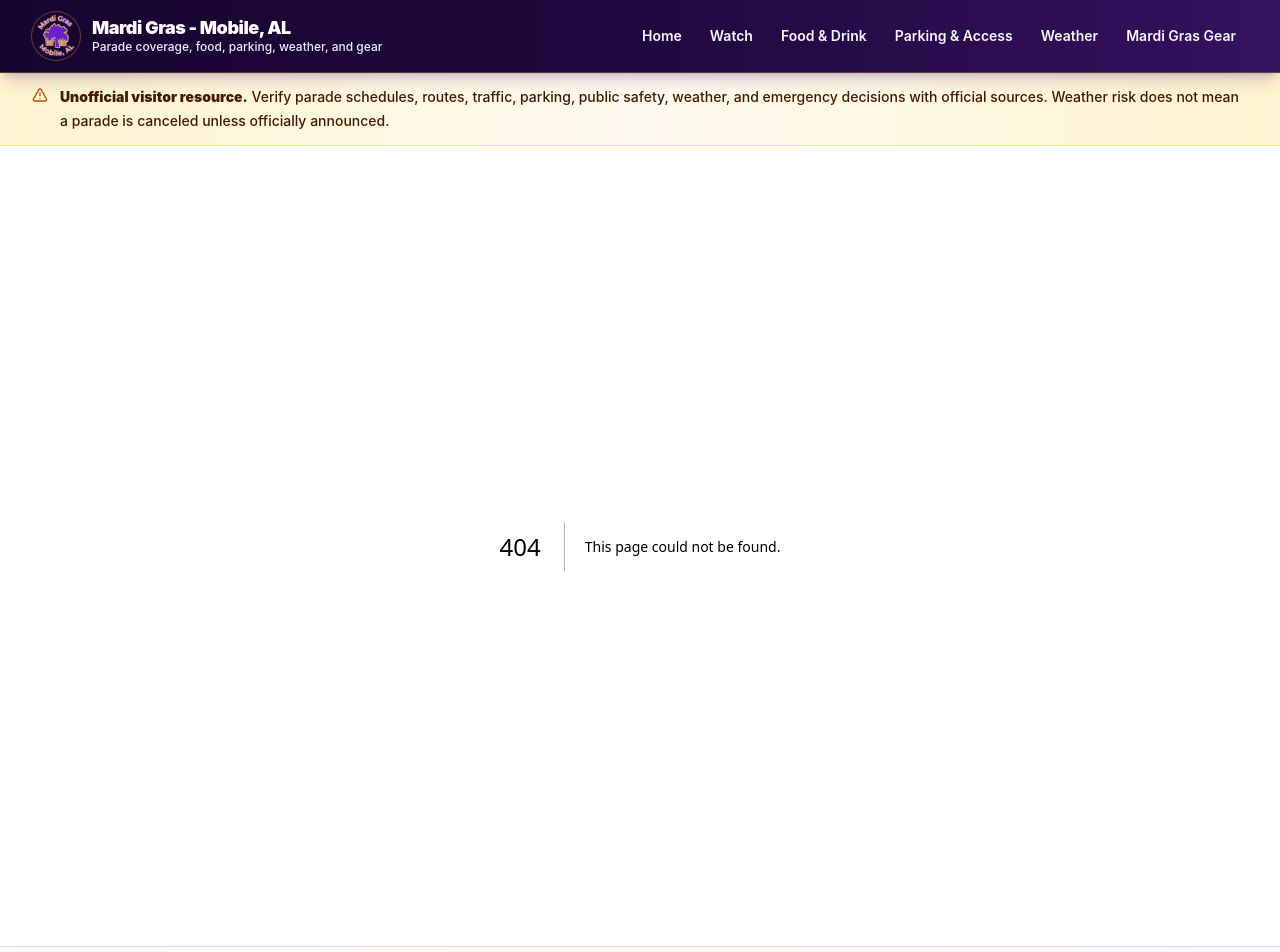
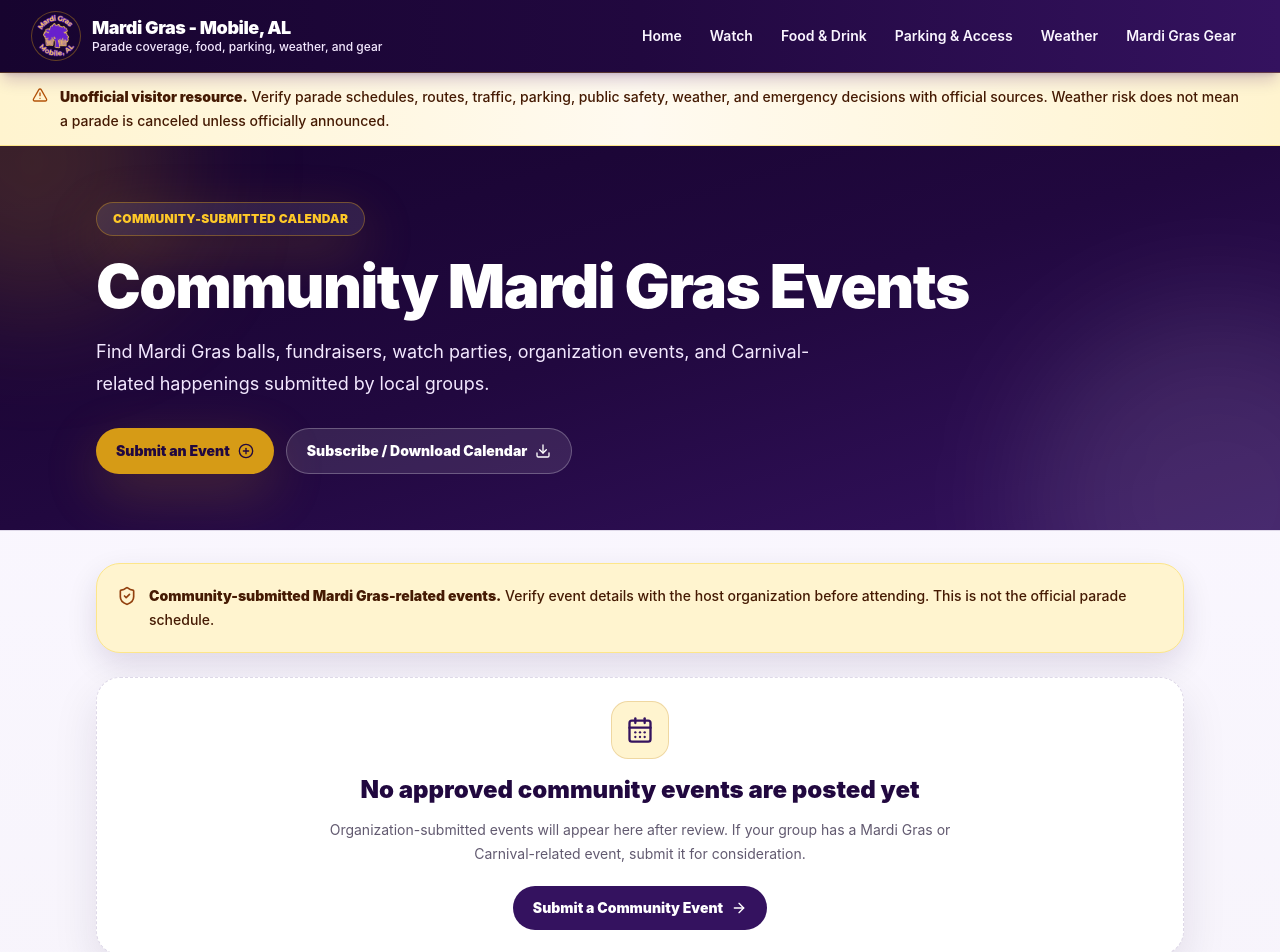
Before and after one commit to TheCryptoArborist/251mardigras, a Next.js app: page /events in a window 1280 px wide. Before the commit this address had no page. Shown: the top 952 px of the page. Built offline with nearby package versions, Linux system fonts and the light colour scheme.

Commit message:
Add Community Mardi Gras Events page

```diff
--- /dev/null
+++ b/src/app/events/page.tsx
@@ -0,0 +1,108 @@
+import Link from "next/link";
+import { ArrowRight, CalendarDays, Download, ExternalLink, PlusCircle, ShieldCheck } from "lucide-react";
+import {
+  buildGoogleCalendarUrl,
+  formatCommunityEventDate,
+  fullEventLocation,
+  getApprovedCommunityEvents,
+  type CommunityEvent
+} from "@/lib/community-events";
+
+export const dynamic = "force-dynamic";
+
+export default function CommunityEventsPage() {
+  const events = getApprovedCommunityEvents();
+
+  return (
+    <div>
+      <section className="relative overflow-hidden border-b border-parade-line bg-gradient-to-br from-parade-purpleDeep via-parade-purpleDark to-parade-purple text-white">
+        <div className="absolute left-[-7rem] top-[-8rem] h-72 w-72 rounded-full bg-parade-gold/20 blur-3xl" aria-hidden="true" />
+        <div className="absolute bottom-[-10rem] right-[-8rem] h-96 w-96 rounded-full bg-white/10 blur-3xl" aria-hidden="true" />
+        <div className="relative z-10 mx-auto max-w-6xl px-4 py-10 sm:px-6 lg:px-8 lg:py-14">
+          <div className="inline-flex items-center gap-2 rounded-full border border-parade-gold/40 bg-white/10 px-4 py-2 text-xs font-black uppercase tracking-wide text-parade-goldBright shadow-glow">
+            Community-submitted calendar
+          </div>
+          <h1 className="mt-5 max-w-4xl text-4xl font-black tracking-tight text-white sm:text-6xl">
+            Community Mardi Gras Events
+          </h1>
+          <p className="mt-5 max-w-3xl text-lg leading-8 text-purple-100">
+            Find Mardi Gras balls, fundraisers, watch parties, organization events, and Carnival-related happenings submitted by local groups.
+          </p>
+          <div className="mt-7 flex flex-wrap gap-3">
+            <Link href="/submit-event" className="inline-flex items-center justify-center gap-2 rounded-full bg-parade-gold px-5 py-3 text-sm font-black text-parade-purpleDark shadow-glow transition hover:-translate-y-0.5 hover:bg-parade-goldBright">
+              Submit an Event <PlusCircle className="h-4 w-4" aria-hidden="true" />
+            </Link>
+            <a href="/api/events/calendar.ics" className="inline-flex items-center justify-center gap-2 rounded-full border border-white/25 bg-white/10 px-5 py-3 text-sm font-black text-white transition hover:-translate-y-0.5 hover:bg-white/15">
+              Subscribe / Download Calendar <Download className="h-4 w-4" aria-hidden="true" />
+            </a>
+          </div>
+        </div>
+      </section>
+
+      <div className="mx-auto max-w-6xl space-y-6 px-4 py-8 sm:px-6 lg:px-8">
+        <section className="rounded-[1.5rem] border border-amber-200 bg-parade-goldSoft p-5 shadow-civic">
+          <div className="flex items-start gap-3">
+            <ShieldCheck className="mt-0.5 h-5 w-5 shrink-0 text-amber-800" aria-hidden="true" />
+            <p className="text-sm font-medium leading-6 text-amber-950">
+              <span className="font-black">Community-submitted Mardi Gras-related events.</span>{" "}
+              Verify event details with the host organization before attending. This is not the official parade schedule.
+            </p>
+          </div>
+        </section>
+
+        {events.length > 0 ? (
+          <section className="grid gap-4 lg:grid-cols-2">
+            {events.map((event) => (
+              <EventCard key={event.id} event={event} />
+            ))}
+          </section>
+        ) : (
+          <section className="rounded-[1.5rem] border border-dashed border-parade-line bg-white p-6 text-center shadow-card">
+            <div className="mx-auto grid h-14 w-14 place-items-center rounded-2xl bg-parade-goldSoft text-parade-purple ring-1 ring-parade-gold/40">
+              <CalendarDays className="h-7 w-7" aria-hidden="true" />
+            </div>
+            <h2 className="mt-4 text-2xl font-black text-parade-purpleDark">No approved community events are posted yet</h2>
+            <p className="mx-auto mt-3 max-w-2xl text-sm leading-6 text-parade-muted">
+              Organization-submitted events will appear here after review. If your group has a Mardi Gras or Carnival-related event, submit it for consideration.
+            </p>
+            <Link href="/submit-event" className="mt-5 inline-flex items-center justify-center gap-2 rounded-full bg-parade-purple px-5 py-3 text-sm font-black text-white transition hover:-translate-y-0.5 hover:bg-parade-purpleDark">
+              Submit a Community Event <ArrowRight className="h-4 w-4" aria-hidden="true" />
+            </Link>
+          </section>
+        )}
+      </div>
+    </div>
+  );
+}
+
+function EventCard({ event }: { event: CommunityEvent }) {
+  return (
+    <article className="rounded-[1.5rem] border border-parade-line bg-gradient-to-br from-white via-parade-cream to-parade-purpleMist p-5 shadow-card">
+      <p className="text-xs font-black uppercase tracking-wide text-parade-purple">{event.eventType}</p>
+      <h2 className="mt-2 text-2xl font-black text-parade-purpleDark">{event.title}</h2>
+      <p className="mt-1 text-sm font-bold text-parade-muted">Hosted by {event.organization}</p>
+      <dl className="mt-4 space-y-2 text-sm leading-6 text-parade-muted">
+        <div>
+          <dt className="font-black uppercase text-parade-purple">When</dt>
+          <dd>{formatCommunityEventDate(event)}</dd>
+        </div>
+        <div>
+          <dt className="font-black uppercase text-parade-purple">Where</dt>
+          <dd>{fullEventLocation(event)}</dd>
+        </div>
+      </dl>
+      <p className="mt-4 text-sm leading-6 text-parade-muted">{event.description}</p>
+      <div className="mt-5 flex flex-wrap gap-2">
+        <Link href={`/events/${event.slug}`} className="inline-flex items-center gap-2 rounded-full bg-parade-purple px-4 py-2 text-sm font-black text-white hover:bg-parade-purpleDark">
+          Event details <ArrowRight className="h-4 w-4" aria-hidden="true" />
+        </Link>
+        <a href={`/api/events/${event.id}/ics`} className="inline-flex items-center gap-2 rounded-full border border-parade-line bg-white px-4 py-2 text-sm font-black text-parade-purple hover:bg-parade-purpleSoft">
+          Add to Calendar <Download className="h-4 w-4" aria-hidden="true" />
+        </a>
+        <a href={buildGoogleCalendarUrl(event)} target="_blank" rel="noreferrer" className="inline-flex items-center gap-2 rounded-full border border-parade-line bg-white px-4 py-2 text-sm font-black text-parade-purple hover:bg-parade-purpleSoft">
+          Google Calendar <ExternalLink className="h-4 w-4" aria-hidden="true" />
+        </a>
+      </div>
+    </article>
+  );
+}
```
